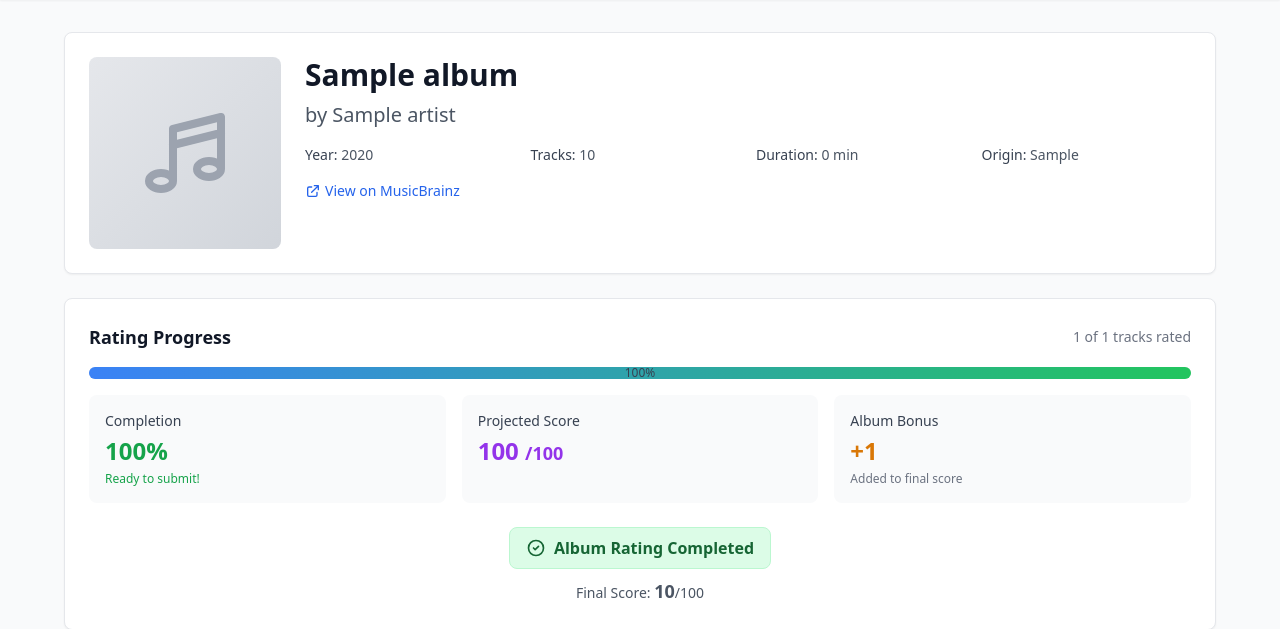
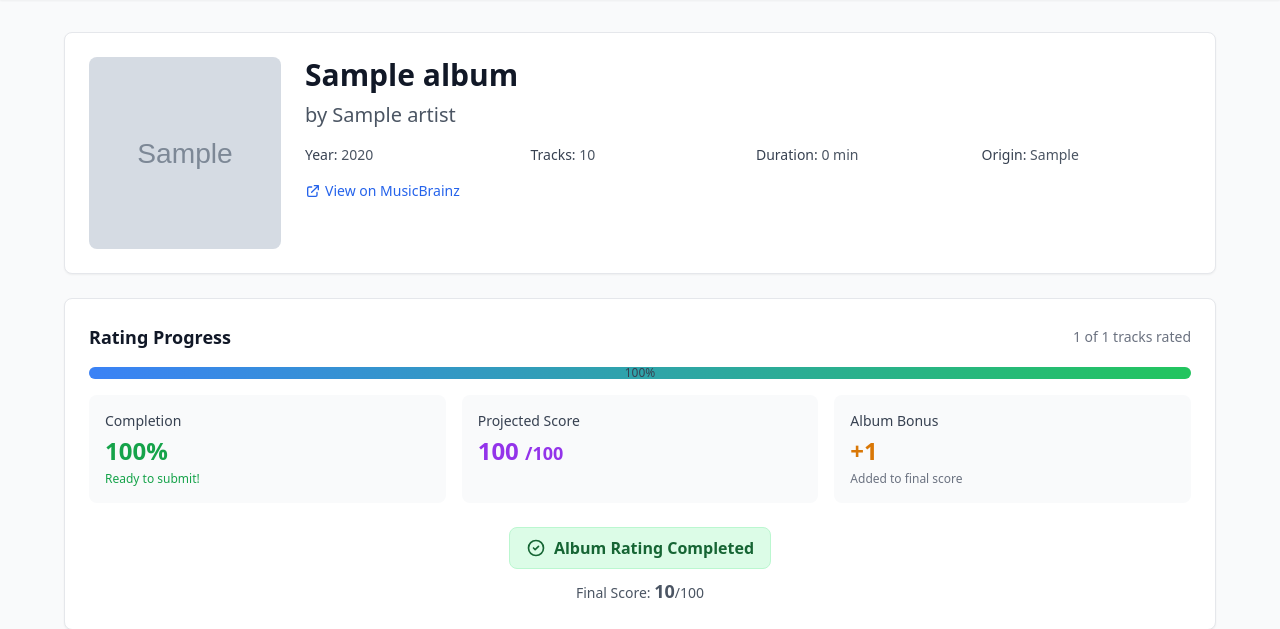
Before and after one commit to trevordavies095/Tracklist, a FastAPI app: page /albums/1/rate in a window 1280 px wide. Shown: the part 65-694 px from the top of the page. Run offline with FastAPI, Linux system fonts and the light colour scheme; tables that the repository leaves empty hold one stand-in row (values such as "Sample post"); grey boxes marked "Sample" are stand-in pictures; some libraries are stand-ins or nearby versions.

Commit message:
feat: album art when rating in progress

```diff
--- a/templates/album/rating.html
+++ b/templates/album/rating.html
@@ -10,13 +10,22 @@
     <div class="bg-white rounded-lg shadow-sm border border-gray-200 mb-6">
         <div class="p-6">
             <div class="flex flex-col md:flex-row md:items-start space-y-4 md:space-y-0 md:space-x-6">
-                <!-- Album Artwork Placeholder -->
+                <!-- Album Artwork -->
                 <div class="flex-shrink-0">
-                    <div class="w-32 h-32 md:w-48 md:h-48 bg-gradient-to-br from-gray-200 to-gray-300 rounded-lg flex items-center justify-center">
-                        <svg class="w-16 h-16 md:w-24 md:h-24 text-gray-400" fill="none" stroke="currentColor" viewBox="0 0 24 24">
-                            <path stroke-linecap="round" stroke-linejoin="round" stroke-width="2" d="M9 19V6l12-3v13M9 19c0 1.105-1.343 2-3 2s-3-.895-3-2 1.343-2 3-2 3 .895 3 2zm12-3c0 1.105-1.343 2-3 2s-3-.895-3-2 1.343-2 3-2 3 .895 3 2zM9 10l12-3"></path>
-                        </svg>
-                    </div>
+                    {% if album.cover_art_url %}
+                        <div class="w-32 h-32 md:w-48 md:h-48 rounded-lg overflow-hidden">
+                            <img src="{{ album.cover_art_url }}"
+                                 alt="{{ album.title }} cover"
+                                 class="w-full h-full object-cover"
+                                 onerror="this.onerror=null; this.parentElement.innerHTML='<div class=\'w-32 h-32 md:w-48 md:h-48 bg-gradient-to-br from-gray-200 to-gray-300 rounded-lg flex items-center justify-center\'><svg class=\'w-16 h-16 md:w-24 md:h-24 text-gray-400\' fill=\'none\' stroke=\'currentColor\' viewBox=\'0 0 24 24\'><path stroke-linecap=\'round\' stroke-linejoin=\'round\' stroke-width=\'2\' d=\'M9 19V6l12-3v13M9 19c0 1.105-1.343 2-3 2s-3-.895-3-2 1.343-2 3-2 3 .895 3 2zm12-3c0 1.105-1.343 2-3 2s-3-.895-3-2 1.343-2 3-2 3 .895 3 2zM9 10l12-3\'></path></svg></div>';">
+                        </div>
+                    {% else %}
+                        <div class="w-32 h-32 md:w-48 md:h-48 bg-gradient-to-br from-gray-200 to-gray-300 rounded-lg flex items-center justify-center">
+                            <svg class="w-16 h-16 md:w-24 md:h-24 text-gray-400" fill="none" stroke="currentColor" viewBox="0 0 24 24">
+                                <path stroke-linecap="round" stroke-linejoin="round" stroke-width="2" d="M9 19V6l12-3v13M9 19c0 1.105-1.343 2-3 2s-3-.895-3-2 1.343-2 3-2 3 .895 3 2zm12-3c0 1.105-1.343 2-3 2s-3-.895-3-2 1.343-2 3-2 3 .895 3 2zM9 10l12-3"></path>
+                            </svg>
+                        </div>
+                    {% endif %}
                 </div>
 
                 <!-- Album Info -->
```
